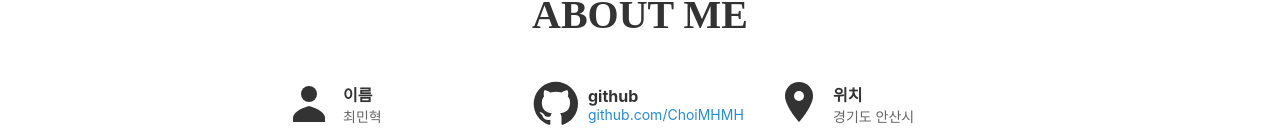
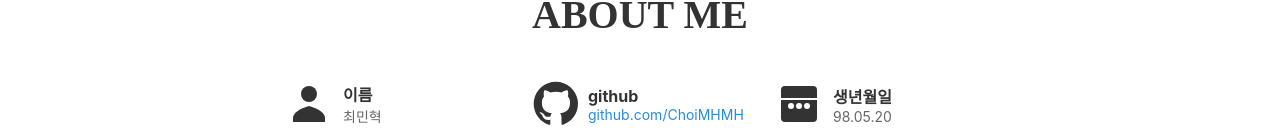
Before and after one commit to ChoiMHMH/Self-Introduction, a Next.js app: page / in a window 1280 px wide. Shown: the part 664-800 px from the top of the page. Built offline with nearby package versions, Linux system fonts and the light colour scheme; a web font is replaced by a local one.

Commit message:
chore: 아이콘 중복 수정 및 로봇 수정

```diff
--- a/src/app/layout.tsx
+++ b/src/app/layout.tsx
@@ -35,7 +35,11 @@ export default function RootLayout({
           name="naver-site-verification"
           content="950d1e5989a1aaebf11e3456bd18a132b8cf8f47"
         />
-        <link rel="icon" href="/icon.svg" />
+        <meta
+          name="keywords"
+          content="최민혁, CMH, 포트폴리오, Portfolio, 개발자"
+        />
+        <link rel="icon" href="./icon.svg" />
       </head>
       <body>
         <NextTopLoader color="#9e24e6" />
--- a/src/components/landing/about_me.tsx
+++ b/src/components/landing/about_me.tsx
@@ -38,15 +38,15 @@ function AboutMe() {
         <div className={styles.profile_item}>
           <div className={styles.icon}>
             <Image
-              src="/location.svg"
+              src="/calender.svg"
               alt="사용자 아이콘"
               width={32}
               height={32}
             />
           </div>
           <div className={styles.text}>
-            <div className={styles.label}>위치</div>
-            <div className={styles.value}>경기도 안산시</div>
+            <div className={styles.label}>생년월일</div>
+            <div className={styles.value}>98.05.20</div>
           </div>
         </div>
         <div className={styles.profile_item}>
```
Also changed, not shown: src/app/robots.ts (deleted, +0 -14 lines), public/icon.svg (deleted), src/app/icon.svg.
